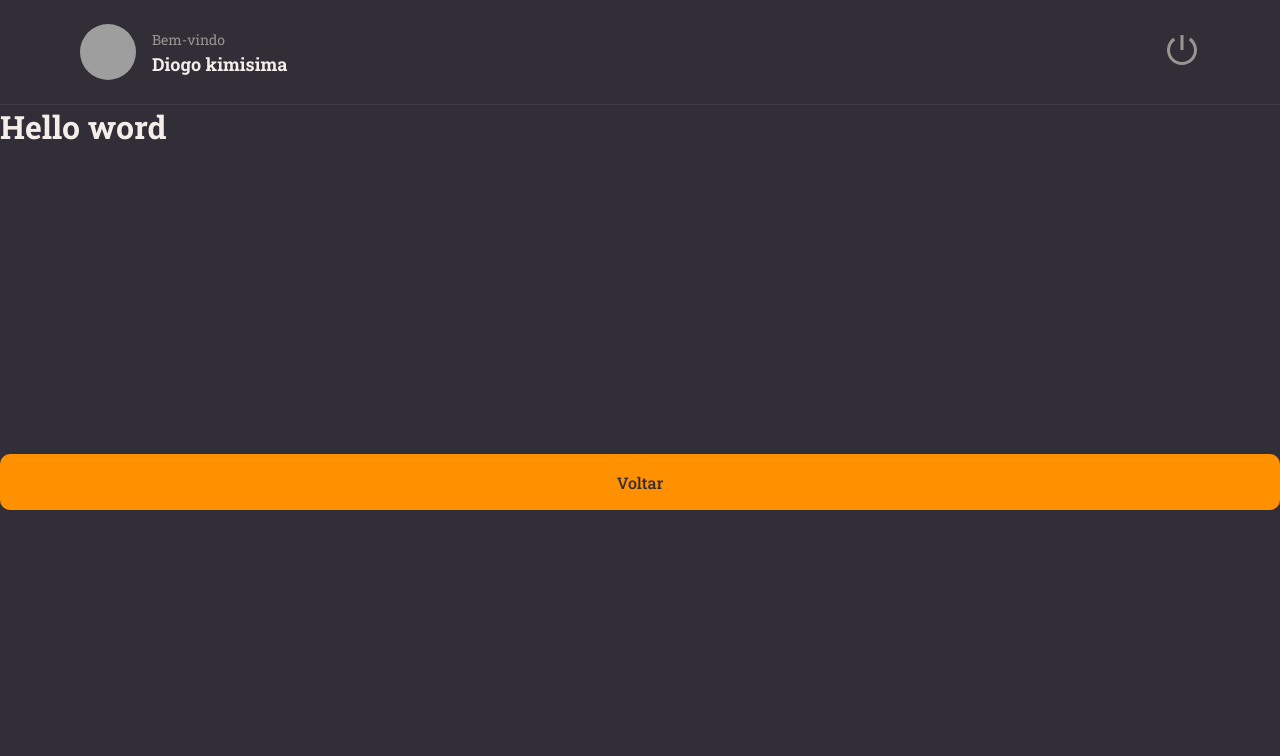
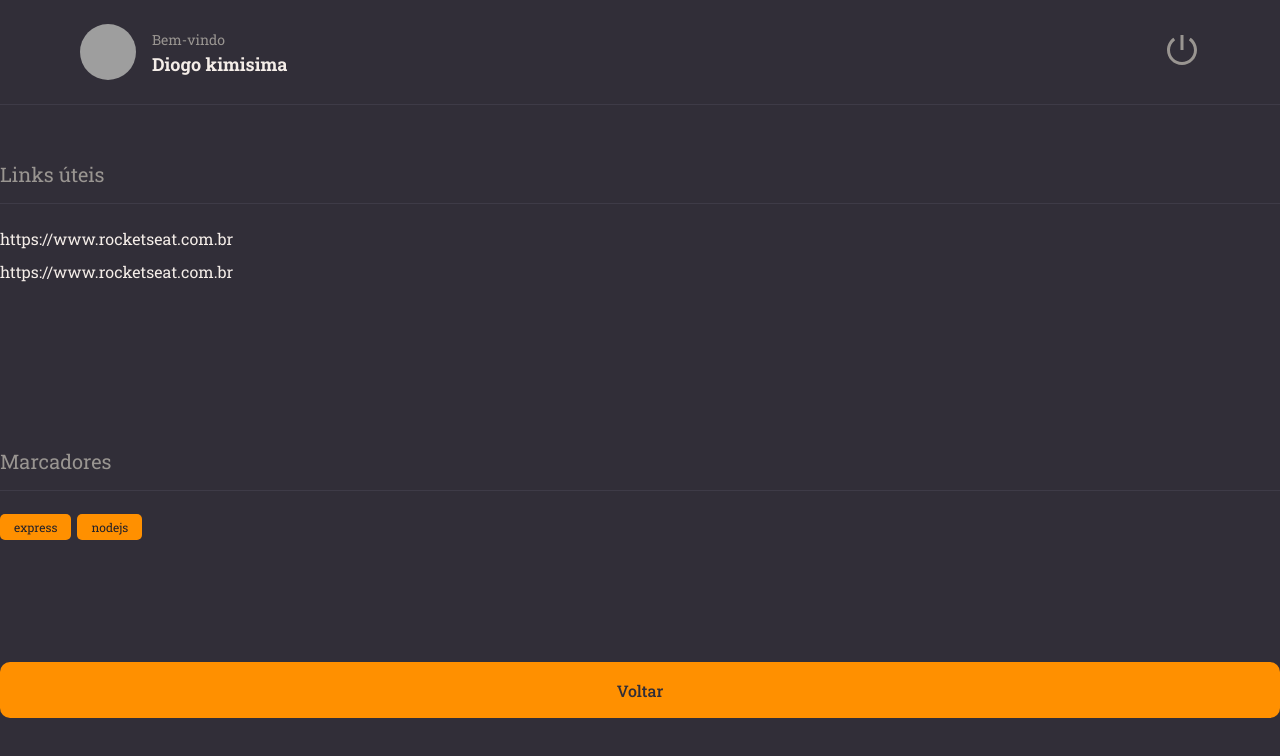
Before and after one commit to diogokimisima/RocketNotes, a React (Vite) app: page / in a window 1280 px wide. Shown: the top 756 px of the page. Built offline with nearby package versions, Linux system fonts and the light colour scheme; grey boxes are pictures that could not be loaded.

Commit message:
creating the  sections and tag components

```diff
--- /dev/null
+++ b/src/components/Sections/index.jsx
@@ -0,0 +1,16 @@
+import { Container }  from './style'
+import PropsTypes from "prop-types";
+
+export function Section({ title, children }) {
+    return(
+        <Container>
+            <h2>{title}</h2>
+            {children}
+        </Container>
+    );
+}
+
+Section.propTypes = {
+    title: PropsTypes.string.isRequired,
+    children: PropsTypes.string.isRequired
+};
--- /dev/null
+++ b/src/components/Sections/style.js
@@ -0,0 +1,18 @@
+import styled from "styled-components";
+
+export const Container = styled.section `
+    margin: 56px 0 28px;
+
+    > h2 {
+        border-bottom-width: 1px;
+        border-bottom-style: solid;
+        border-bottom-color: ${({ theme }) => theme.COLORS.BACKGROUND_700};
+
+        padding-bottom: 16px;
+        margin-bottom: 24px;
+
+        color: ${({ theme }) => theme.COLORS.GRAY_100 };
+        font-size: 20px;
+        font-weight: 400;
+    }
+`
--- /dev/null
+++ b/src/components/Tag/index.jsx
@@ -0,0 +1,14 @@
+import { Container } from './style';
+import PropsType from "prop-types";
+
+export function Tag({ title }) {
+    return (
+        <Container>
+            {title}
+        </Container>
+    )
+}
+
+Tag.propTypes = {
+    title: PropsType.string.isRequired
+}
--- /dev/null
+++ b/src/components/Tag/style.js
@@ -0,0 +1,10 @@
+import styled from "styled-components";
+
+export const Container = styled.span`
+    font-size: 12px;
+    padding: 5px 14px;
+    border-radius: 5px;
+    margin-right: 6px;
+    color: ${({ theme }) => theme.COLORS.BACKGROUND_900};
+    background-color: ${({ theme }) => theme.COLORS.ORANGE};
+`
--- a/src/pages/Details/index.jsx
+++ b/src/pages/Details/index.jsx
@@ -1,12 +1,26 @@
-import { Container } from "./styles.js";
+import { Container, Links } from "./styles.js";
 import { Header } from "../../components/Header";
 import { Button } from "../../components/Button";
+import { Section } from "../../components/Sections";
+import { Tag } from "../../components/Tag";
 
 export function Details() {
   return (
     <Container>
       <Header/>
-      <h1>Hello word</h1>
+
+      <Section title="Links úteis">
+        <Links>
+          <li><a href="#">https://www.rocketseat.com.br</a></li>
+          <li><a href="#">https://www.rocketseat.com.br</a></li>
+        </Links>
+      </Section>
+
+      <Section title="Marcadores">
+          <Tag title="express"/>
+          <Tag title="nodejs"/>
+      </Section>
+
       <Button title="Voltar"/>
     </Container>
   )
--- a/src/pages/Details/styles.js
+++ b/src/pages/Details/styles.js
@@ -8,5 +8,18 @@ export const Container = styled.div`
    grid-template-rows: 105px auto;
    grid-template-areas:
    "header"
-   "content"
+   "content";
 `;
+
+export const Links = styled.ul`
+   list-style: none;
+
+   > li {
+      margin-top: 12px;
+
+      a {
+         color: ${({ theme }) => theme.COLORS.WHITE};
+      }
+
+   }
+ `;
```
